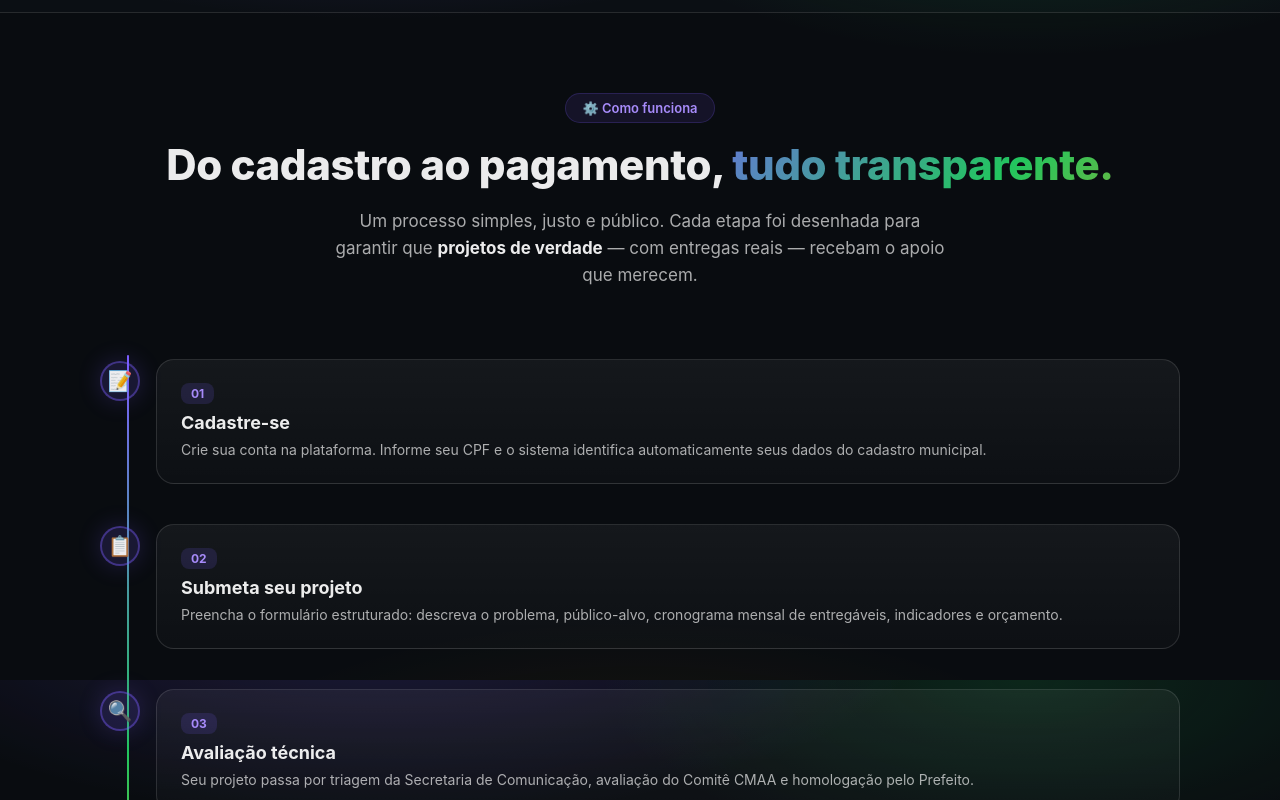
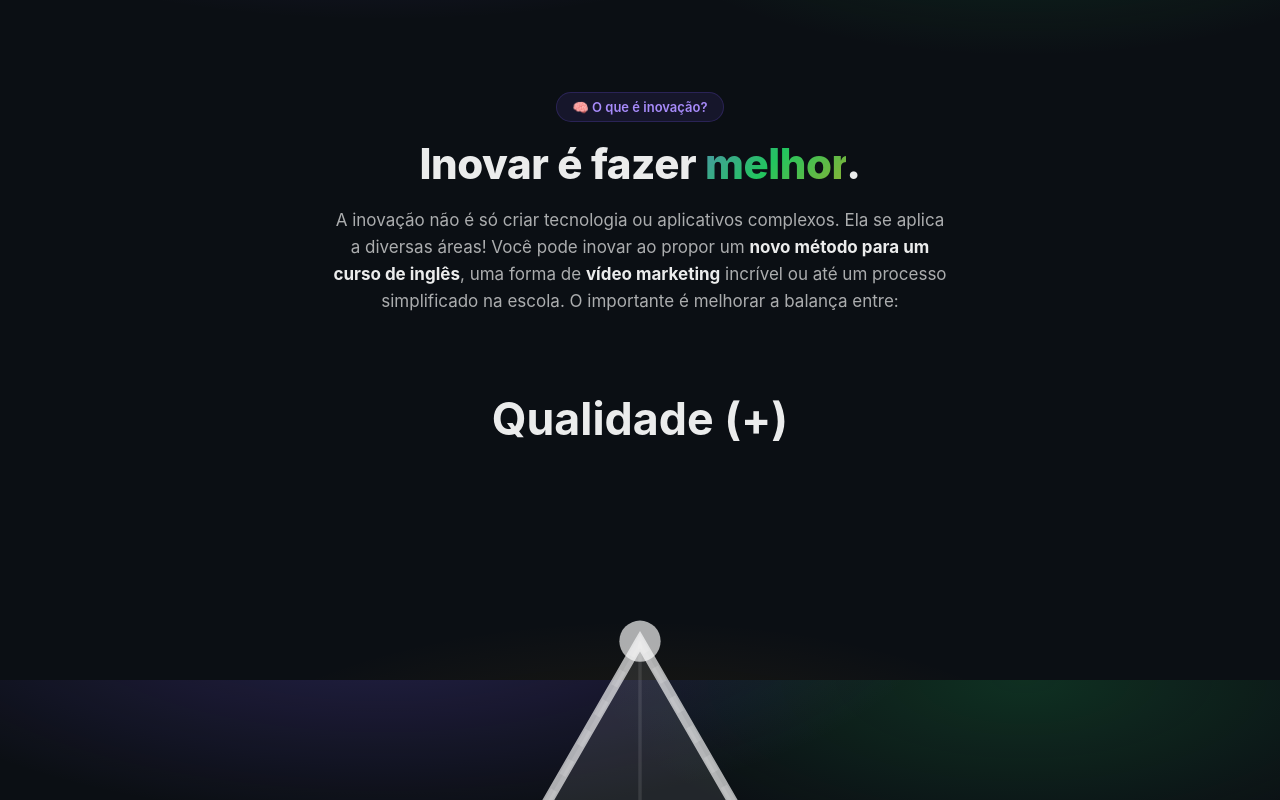
Before and after one commit to steffandsv/ProInova, a Next.js app: page / in a window 1280 px wide. Shown: the part 1720-2520 px from the top of the page. Built offline with nearby package versions, Linux system fonts and the light colour scheme; no server answers.

Commit message:
conceito de inovacao

```diff
--- a/app/page.tsx
+++ b/app/page.tsx
@@ -1,6 +1,6 @@
 "use client";
 
-import { useEffect, useRef } from "react";
+import { useEffect, useRef, useState } from "react";
 
 /* ─────── Intersection Observer hook for scroll-triggered animations ─────── */
 function useReveal() {
@@ -31,6 +31,7 @@ export default function HomePage() {
     <div className="landing">
       <HeroSection />
       <WhatIsSection />
+      <InnovationExplainerSection />
       <HowItWorksSection />
       <BenefitsSection />
       <AudienceSection />
@@ -375,3 +376,160 @@ function FinalCTASection() {
     </section>
   );
 }
+
+/* ───────────────────────── O QUE É INOVAÇÃO ─────────────────────────────────── */
+function InnovationExplainerSection() {
+  const ref = useReveal();
+  const [cost, setCost] = useState(50);
+  const [time, setTime] = useState(50);
+  const [quality, setQuality] = useState(50);
+
+  const isCostBetter = cost < 50;
+  const isTimeBetter = time < 50;
+  const isQualityBetter = quality > 50;
+
+  const isCostWorse = cost > 50;
+  const isTimeWorse = time > 50;
+  const isQualityWorse = quality < 50;
+
+  let status = "Processo Padrão";
+  let statusColor = "var(--muted)";
+  let message = "Ajuste os controles para entender na prática.";
+
+  if (cost === 50 && time === 50 && quality === 50) {
+    status = "Ponto de Partida";
+    statusColor = "var(--muted)";
+    message = "Este triângulo tracejado representa o processo atual. Puxe os controles para expandir (melhorar) ou contrair (piorar).";
+  } else if ((isCostBetter || isTimeBetter || isQualityBetter) && !isCostWorse && !isTimeWorse && !isQualityWorse) {
+    status = "✨ INOVAÇÃO!";
+    statusColor = "var(--good)";
+    message = "Você melhorou o processo sem sacrificar nenhuma outra ponta! Isso é inovar: expandir resultados.";
+  } else if (isCostBetter && (isTimeWorse || isQualityWorse)) {
+    status = "⛔ NÃO É INOVAÇÃO";
+    statusColor = "var(--bad)";
+    message = "Corte de gastos: reduzir custos piorando a qualidade ou aumentando o tempo de entrega é apenas precarização.";
+  } else if (isTimeBetter && (isCostWorse || isQualityWorse)) {
+    status = "⛔ NÃO É INOVAÇÃO";
+    statusColor = "var(--bad)";
+    message = "Fazer rápido, mas entregando com menos qualidade ou gastando muito mais, não resolve o problema genuinamente.";
+  } else if (isQualityBetter && (isCostWorse || isTimeWorse)) {
+    status = "⚠️ MELHORIA CUSTOSA";
+    statusColor = "var(--warn)";
+    message = "Elevar a qualidade cobrando mais caro ou demorando mais torna o serviço premium, mas nem sempre é a inovação viável.";
+  } else if (isCostWorse && isTimeWorse && isQualityWorse) {
+    status = "🚨 PIOROU TUDO";
+    statusColor = "var(--bad)";
+    message = "O processo ficou mais caro, mais lento e entregando menos.";
+  } else {
+    status = "🤔 DEPENDE...";
+    statusColor = "#6366f1";
+    message = "O foco da inovação deve ser esticar o triângulo para fora e não deixar nenhuma ponta encolher (ficar pior).";
+  }
+
+  // Mathematics for the triangle
+  const rQ = 20 + quality;
+  const qX = 150;
+  const qY = 150 - rQ;
+
+  const rT = 20 + (100 - time);
+  const tX = 150 + rT * Math.cos((150 * Math.PI) / 180);
+  const tY = 150 + rT * Math.sin((150 * Math.PI) / 180);
+
+  const rC = 20 + (100 - cost);
+  const cX = 150 + rC * Math.cos((30 * Math.PI) / 180);
+  const cY = 150 + rC * Math.sin((30 * Math.PI) / 180);
+
+  const baseVQ = 70;
+  const bqX = 150, bqY = 150 - baseVQ;
+  const btX = 150 + baseVQ * Math.cos((150 * Math.PI) / 180);
+  const btY = 150 + baseVQ * Math.sin((150 * Math.PI) / 180);
+  const bcX = 150 + baseVQ * Math.cos((30 * Math.PI) / 180);
+  const bcY = 150 + baseVQ * Math.sin((30 * Math.PI) / 180);
+  const basePolygon = `${bqX},${bqY} ${btX},${btY} ${bcX},${bcY}`;
+
+  return (
+    <section className="section reveal-section" ref={ref}>
+      <div className="section-header">
+        <span className="section-tag">🧠 O que é inovação?</span>
+        <h2 className="section-title">
+          Inovar é fazer <span className="gradient-text">melhor</span>.
+        </h2>
+        <p className="section-desc">
+          A inovação não é só criar tecnologia ou aplicativos complexos. Ela se aplica a diversas áreas!
+          Você pode inovar ao propor um <strong>novo método para um curso de inglês</strong>,
+          uma forma de <strong>vídeo marketing</strong> incrível ou até um processo simplificado na escola.
+          O importante é melhorar a balança entre:
+        </p>
+      </div>
+
+      <div className="innovation-widget">
+        <div className="triangle-container">
+          <svg viewBox="0 0 300 300" className="triangle-svg">
+            <polygon points={basePolygon} fill="none" stroke="rgba(255,255,255,0.15)" strokeWidth="2" strokeDasharray="5 5" />
+            <line x1="150" y1="150" x2={bqX} y2={bqY} stroke="rgba(255,255,255,0.1)" strokeWidth="1" />
+            <line x1="150" y1="150" x2={btX} y2={btY} stroke="rgba(255,255,255,0.1)" strokeWidth="1" />
+            <line x1="150" y1="150" x2={bcX} y2={bcY} stroke="rgba(255,255,255,0.1)" strokeWidth="1" />
+
+            <polygon
+              points={`${qX},${qY} ${tX},${tY} ${cX},${cY}`}
+              fill={statusColor}
+              fillOpacity="0.15"
+              stroke={statusColor}
+              strokeWidth="3"
+              style={{ transition: "all 0.4s cubic-bezier(0.22, 1, 0.36, 1)" }}
+            />
+
+            <circle cx={qX} cy={qY} r="6" fill={statusColor} style={{ transition: "all 0.4s cubic-bezier(0.22, 1, 0.36, 1)" }} />
+            <circle cx={tX} cy={tY} r="6" fill={statusColor} style={{ transition: "all 0.4s cubic-bezier(0.22, 1, 0.36, 1)" }} />
+            <circle cx={cX} cy={cY} r="6" fill={statusColor} style={{ transition: "all 0.4s cubic-bezier(0.22, 1, 0.36, 1)" }} />
+
+            <text x="150" y="20" fill="var(--text)" fontSize="13" textAnchor="middle" fontWeight="bold">Qualidade (+)</text>
+            <text x="30" y="240" fill="var(--text)" fontSize="13" textAnchor="start" fontWeight="bold">Tempo (-)</text>
+            <text x="270" y="240" fill="var(--text)" fontSize="13" textAnchor="end" fontWeight="bold">Custo (-)</text>
+          </svg>
+
+          <div className="status-box" style={{ borderColor: `${statusColor}44` }}>
+            <h3 style={{ color: statusColor, margin: "0 0 6px 0", fontSize: "18px", transition: "color 0.4s" }}>{status}</h3>
+            <p style={{ margin: 0, fontSize: "14px", color: "var(--text)", lineHeight: 1.5, opacity: 0.9 }}>{message}</p>
+          </div>
+        </div>
+
+        <div className="sliders-container">
+          <div className="slider-group">
+            <label>
+              ⏳ Duração (Tempo)
+              <span>{time}%</span>
+            </label>
+            <div className="slider-hint">{time < 50 ? "🚀 Mais Rápido" : time > 50 ? "🐌 Mais Lento" : "Padrão"}</div>
+            <input type="range" min="0" max="100" value={time} onChange={e => setTime(Number(e.target.value))} />
+          </div>
+
+          <div className="slider-group">
+            <label>
+              💰 Quanto Gasta (Custo)
+              <span>{cost}%</span>
+            </label>
+            <div className="slider-hint">{cost < 50 ? "💸 Reduzido" : cost > 50 ? "💸 Mais Caro" : "Padrão"}</div>
+            <input type="range" min="0" max="100" value={cost} onChange={e => setCost(Number(e.target.value))} />
+          </div>
+
+          <div className="slider-group">
+            <label>
+              🏆 O Quê (Qualidade)
+              <span>{quality}%</span>
+            </label>
+            <div className="slider-hint">{quality > 50 ? "⭐ Melhor" : quality < 50 ? "📉 Pior" : "Padrão"}</div>
+            <input type="range" min="0" max="100" value={quality} onChange={e => setQuality(Number(e.target.value))} />
+          </div>
+
+          <button
+            className="reset-btn"
+            onClick={() => { setCost(50); setTime(50); setQuality(50); }}
+          >
+            🔄 Resetar Simulação
+          </button>
+        </div>
+      </div>
+    </section>
+  );
+}
```
